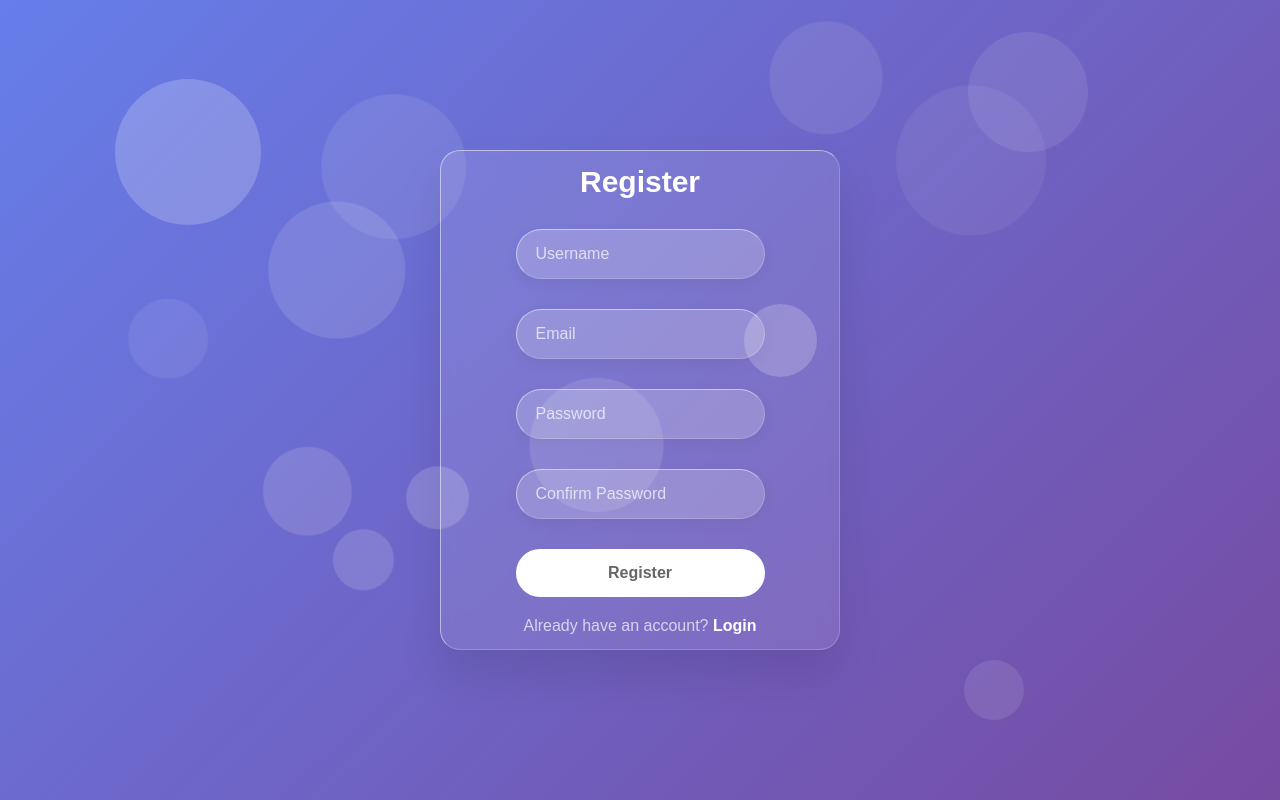
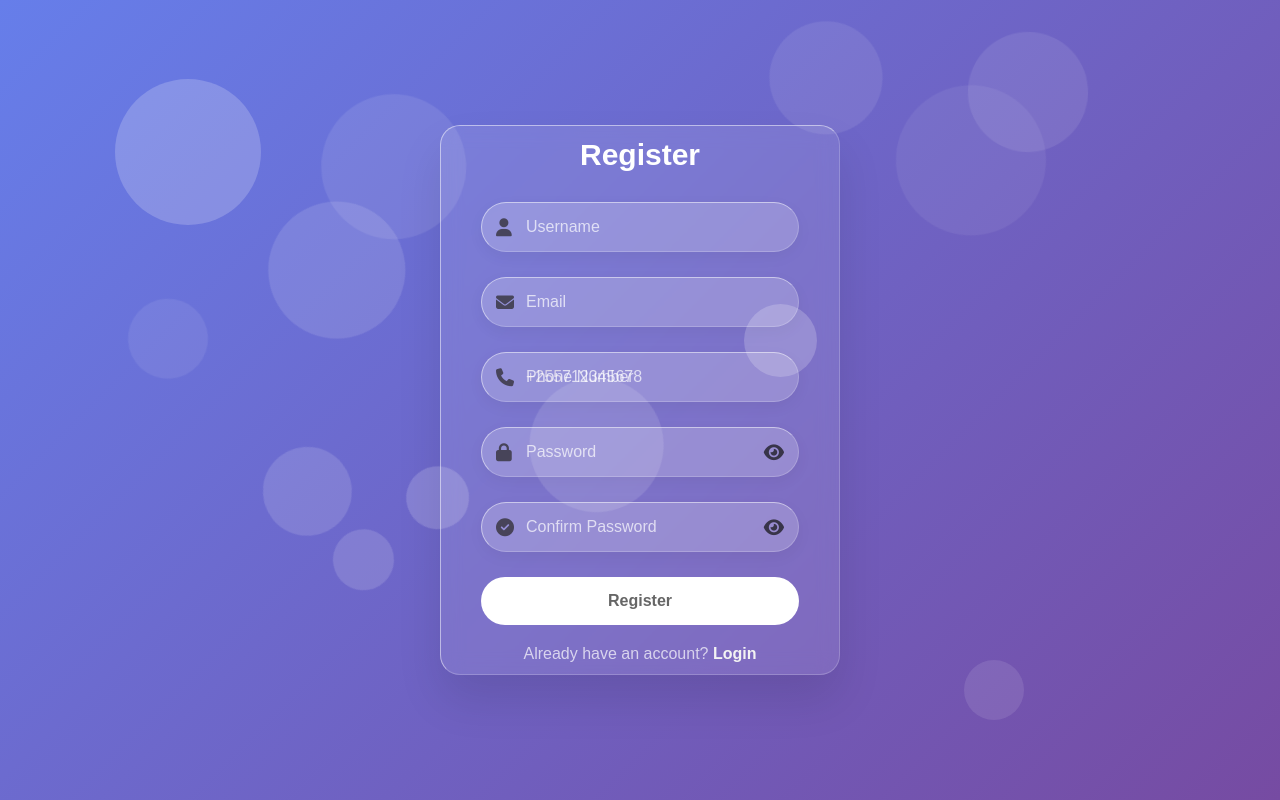
Before and after one commit to SamSpeedX/cl, a plain HTML site: page index.html in a window 1280 px wide. Both pictures are taken after a click on the link "Register". Drawn offline with Linux system fonts and the light colour scheme.

Commit message:
Update index.html

```diff
--- a/index.html
+++ b/index.html
@@ -4,6 +4,8 @@
     <meta charset="UTF-8">
     <meta name="viewport" content="width=device-width, initial-scale=1.0">
     <title>Login & Registration Form</title>
+    <!-- Font Awesome CDN for icons -->
+    <link rel="stylesheet" href="https://cdnjs.cloudflare.com/ajax/libs/font-awesome/6.4.0/css/all.min.css">
     <style>
         * {
             margin: 0;
@@ -24,7 +26,7 @@
         .container {
             position: relative;
             width: 400px;
-            height: 500px;
+            height: 550px; /* Increased height to accommodate additional field */
             background: rgba(255, 255, 255, 0.1);
             backdrop-filter: blur(10px);
             border-radius: 20px;
@@ -80,12 +82,12 @@
         .input-group {
             position: relative;
             width: 100%;
-            margin-bottom: 30px;
+            margin-bottom: 25px; /* Reduced margin to fit more fields */
         }
 
         .input-group input {
             width: 100%;
-            padding: 15px 20px;
+            padding: 15px 45px 15px 45px;
             outline: none;
             border: none;
             border-radius: 35px;
@@ -93,7 +95,7 @@
             border: 1px solid rgba(255, 255, 255, 0.5);
             border-right: 1px solid rgba(255, 255, 255, 0.2);
             border-bottom: 1px solid rgba(255, 255, 255, 0.2);
-            color: #fff;
+            color: #ffffff;
             font-size: 16px;
             box-shadow: 0 5px 15px rgba(0, 0, 0, 0.05);
         }
@@ -105,7 +107,7 @@
         .input-group label {
             position: absolute;
             top: 50%;
-            left: 20px;
+            left: 45px;
             transform: translateY(-50%);
             color: rgba(255, 255, 255, 0.7);
             pointer-events: none;
@@ -115,7 +117,7 @@
         .input-group input:focus + label,
         .input-group input:valid + label {
             top: 0;
-            left: 15px;
+            left: 40px;
             font-size: 12px;
             background: #667eea;
             padding: 0 5px;
@@ -136,7 +138,7 @@
         }
 
         .btn:hover {
-            background: #f0f0f0;
+            background: #272424;
             transform: translateY(-3px);
             box-shadow: 0 10px 20px rgba(0, 0, 0, 0.1);
         }
@@ -148,7 +150,7 @@
         }
 
         .toggle-form a {
-            color: #fff;
+            color: #f3f3f3;
             text-decoration: none;
             font-weight: 600;
             transition: 0.3s;
@@ -215,6 +217,46 @@
                 opacity: 0;
             }
         }
+
+        /* Icon styles */
+        .input-icon {
+            position: absolute;
+            left: 15px;
+            top: 50%;
+            transform: translateY(-50%);
+            color: rgba(39, 36, 36, 0.7);
+            font-size: 18px;
+        }
+
+        /* Password toggle icon */
+        .password-toggle {
+            position: absolute;
+            right: 15px;
+            top: 50%;
+            transform: translateY(-50%);
+            color: rgba(15, 15, 15, 0.7);
+            font-size: 18px;
+            cursor: pointer;
+            transition: color 0.3s;
+        }
+
+        .password-toggle:hover {
+            color: #332f2f;
+        }
+
+        /* Phone number prefix style */
+        .phone-prefix {
+            position: absolute;
+            left: 45px;
+            top: 50%;
+            transform: translateY(-50%);
+            color: rgba(247, 240, 240, 0.7);
+            pointer-events: none;
+        }
+
+        .phone-input {
+            padding-left: 80px !important;
+        }
     </style>
 </head>
 <body>
@@ -229,12 +271,15 @@
             <form>
                 <h2>Login</h2>
                 <div class="input-group">
+                    <i class="fas fa-user input-icon"></i>
                     <input type="text" required>
                     <label>Username</label>
                 </div>
                 <div class="input-group">
-                    <input type="password" required>
+                    <i class="fas fa-lock input-icon"></i>
+                    <input type="password" id="login-password" required>
                     <label>Password</label>
+                    <i class="fas fa-eye password-toggle" id="toggle-login-password"></i>
                 </div>
                 <button type="submit" class="btn">Login</button>
                 <div class="toggle-form">
@@ -247,20 +292,32 @@
             <form>
                 <h2>Register</h2>
                 <div class="input-group">
+                    <i class="fas fa-user input-icon"></i>
                     <input type="text" required>
                     <label>Username</label>
                 </div>
                 <div class="input-group">
+                    <i class="fas fa-envelope input-icon"></i>
                     <input type="email" required>
                     <label>Email</label>
                 </div>
                 <div class="input-group">
-                    <input type="password" required>
-                    <label>Password</label>
+                    <i class="fas fa-phone input-icon"></i>
+                    <span class="phone-prefix">+255</span>
+                    <input type="tel" class="phone-input" required pattern="[0-9]{9}" title="Please enter 9 digits after +255" placeholder="712345678">
+                    <label>Phone Number</label>
                 </div>
                 <div class="input-group">
-                    <input type="password" required>
+                    <i class="fas fa-lock input-icon"></i>
+                    <input type="password" id="register-password" required>
+                    <label>Password</label>
+                    <i class="fas fa-eye password-toggle" id="toggle-register-password"></i>
+                </div>
+                <div class="input-group">
+                    <i class="fas fa-check-circle input-icon"></i>
+                    <input type="password" id="confirm-password" required>
                     <label>Confirm Password</label>
+                    <i class="fas fa-eye password-toggle" id="toggle-confirm-password"></i>
                 </div>
                 <button type="submit" class="btn">Register</button>
                 <div class="toggle-form">
@@ -285,6 +342,24 @@
                 e.preventDefault();
                 container.classList.remove('active');
             });
+
+            // Password toggle functionality
+            function setupPasswordToggle(toggleId, passwordId) {
+                const toggle = document.getElementById(toggleId);
+                const password = document.getElementById(passwordId);
+
+                toggle.addEventListener('click', function() {
+                    const type = password.getAttribute('type') === 'password' ? 'text' : 'password';
+                    password.setAttribute('type', type);
+                    this.classList.toggle('fa-eye');
+                    this.classList.toggle('fa-eye-slash');
+                });
+            }
+
+            // Set up password toggles
+            setupPasswordToggle('toggle-login-password', 'login-password');
+            setupPasswordToggle('toggle-register-password', 'register-password');
+            setupPasswordToggle('toggle-confirm-password', 'confirm-password');
 
             // Create floating circles
             function createCircles() {
@@ -320,19 +395,21 @@
             inputs.forEach(input => {
                 input.addEventListener('focus', function() {
                     const label = this.nextElementSibling;
-                    label.style.top = '0';
-                    label.style.left = '15px';
-                    label.style.fontSize = '12px';
-                    label.style.background = '#667eea';
-                    label.style.padding = '0 5px';
-                    label.style.borderRadius = '10px';
+                    if (label && label.tagName === 'LABEL') {
+                        label.style.top = '0';
+                        label.style.left = this.classList.contains('phone-input') ? '80px' : '40px';
+                        label.style.fontSize = '12px';
+                        label.style.background = '#667eea';
+                        label.style.padding = '0 5px';
+                        label.style.borderRadius = '10px';
+                    }
                 });
 
                 input.addEventListener('blur', function() {
                     const label = this.nextElementSibling;
-                    if (!this.value) {
+                    if (label && label.tagName === 'LABEL' && !this.value) {
                         label.style.top = '50%';
-                        label.style.left = '20px';
+                        label.style.left = this.classList.contains('phone-input') ? '80px' : '45px';
                         label.style.fontSize = '16px';
                         label.style.background = 'transparent';
                         label.style.padding = '0';
@@ -340,6 +417,20 @@
                     }
                 });
             });
+
+            // Phone number validation
+            const phoneInput = document.querySelector('.phone-input');
+            if (phoneInput) {
+                phoneInput.addEventListener('input', function() {
+                    // Remove any non-digit characters
+                    this.value = this.value.replace(/[^0-9]/g, '');
+
+                    // Limit to 9 digits
+                    if (this.value.length > 9) {
+                        this.value = this.value.slice(0, 9);
+                    }
+                });
+            }
         });
     </script>
 </body>
```
